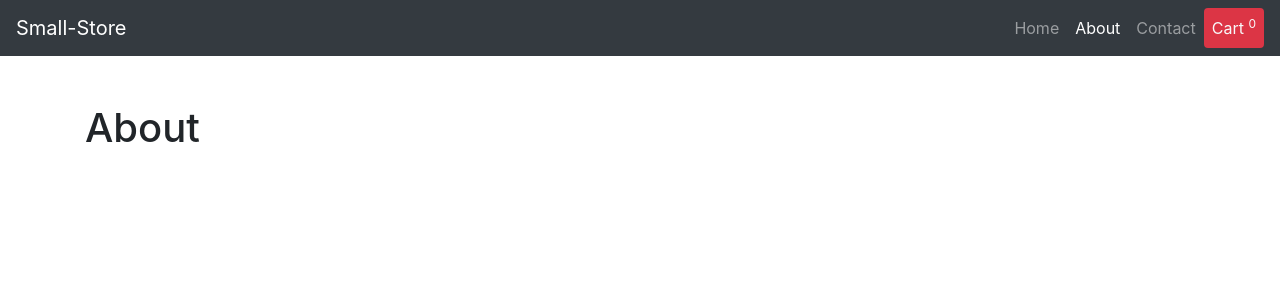
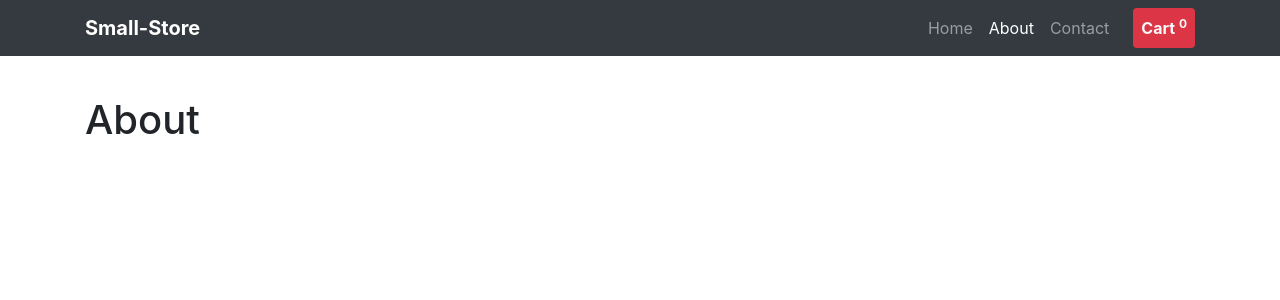
Before and after one commit to mubashirimtiaz/react-small-store, a React (Create React App) app: page /about in a window 1280 px wide. Shown: the top 300 px of the page. Built offline with nearby package versions, Linux system fonts and the light colour scheme.

Commit message:
updated components

```diff
--- a/src/components/navbar/NavBar.jsx
+++ b/src/components/navbar/NavBar.jsx
@@ -5,8 +5,9 @@ import { CartContext } from "../../context/cartContext";
 const Navbar = () => {
   const { cartProducts } = useContext(CartContext);
   return (
-    <nav className="navbar navbar-expand-sm navbar-dark bg-dark">
-      <Link className="navbar-brand" to="/">
+    <nav className="navbar fixed-top navbar-expand-sm navbar-dark bg-dark">
+      <div className="container">
+        <Link className="navbar-brand  font-weight-bold" to="/">
           Small-Store
         </Link>
 
@@ -28,7 +29,7 @@ const Navbar = () => {
           </li>
           <li className="nav-item">
             <NavLink
-            className="nav-link bg-danger p-2 rounded text-light"
+              className="nav-link bg-danger p-2 ml-md-3 rounded text-light font-weight-bold"
               activeClassName="active"
               to="cart"
             >
@@ -36,6 +37,7 @@ const Navbar = () => {
             </NavLink>
           </li>
         </ul>
+      </div>
     </nav>
   );
 };
--- a/src/pages/about/About.jsx
+++ b/src/pages/about/About.jsx
@@ -1,8 +1,11 @@
-import React from "react";
+import React, { useEffect } from "react";
 
 const About = () => {
+  useEffect(() => {
+    document.title = "Small-Store | About";
+  });
   return (
-    <div className="container my-5">
+    <div className="container my-5 pt-5">
       <h1>About</h1>
     </div>
   );
--- a/src/pages/cart/Cart.jsx
+++ b/src/pages/cart/Cart.jsx
@@ -1,8 +1,11 @@
-import React from "react";
+import React, { useEffect } from "react";
 
 const Cart = () => {
+  useEffect(() => {
+    document.title = "Small-Store | Cart";
+  });
   return (
-    <div className="container my-5">
+    <div className="container my-5 pt-5">
       <h1>Cart</h1>
     </div>
   );
--- a/src/pages/contact/Contact.jsx
+++ b/src/pages/contact/Contact.jsx
@@ -1,8 +1,11 @@
-import React from "react";
+import React, { useEffect } from "react";
 
 const Contact = () => {
+  useEffect(() => {
+    document.title = "Small-Store | Contact";
+  });
   return (
-    <div className="container my-5">
+    <div className="container my-5 pt-5">
       <h1>Contact</h1>
     </div>
   );
--- a/src/pages/home/Home.jsx
+++ b/src/pages/home/Home.jsx
@@ -1,4 +1,4 @@
-import React, { useContext } from "react";
+import React, { useContext, useEffect } from "react";
 import { CartContext } from "../../context/cartContext";
 import { ProductContext } from "../../context/productsContext";
 
@@ -6,6 +6,9 @@ const Home = () => {
   const { products } = useContext(ProductContext);
   const { dispatch } = useContext(CartContext);
   console.log(products);
+  useEffect(() => {
+    document.title = "Small-Store";
+  });
   const handleClick = (product) =>
     dispatch({
       type: "ADD_PRODUCT",
@@ -17,14 +20,14 @@ const Home = () => {
       },
     });
   return (
-    <div className="container my-5">
+    <div className="container my-5 pt-5">
       <h1>Products</h1>
       <div className="row">
         <div className="card-deck">
           {products.map((product) => {
             return (
-              <div className="col-md-4" key={product.id}>
-                <div className="card">
+              <div className="col-md-4 mt-3" key={product.id}>
+                <div className="card shadow-sm">
                   <img
                     src={product.fields.image[0].url}
                     className="card-img-top"
@@ -33,13 +36,13 @@ const Home = () => {
                     width="300"
                   />
                   <div className="card-body">
-                    <h5 className="card-title">
+                    <h6 className="card-title font-weight-bold">
                       {product.fields.name.toUpperCase()}{" "}
                       <span className="small mx-3 bg-danger text-light rounded px-2 py-1">
                         {" "}
                         {product.fields.company}{" "}
                       </span>
-                    </h5>
+                    </h6>
                     <p className="card-text lead">
                       <sup>$</sup>
                       {product.fields.price}
```
Also changed, not shown: 1 other file (tests, documents, lock files or other folders). Lines whose indentation alone changed are shown as unchanged.
